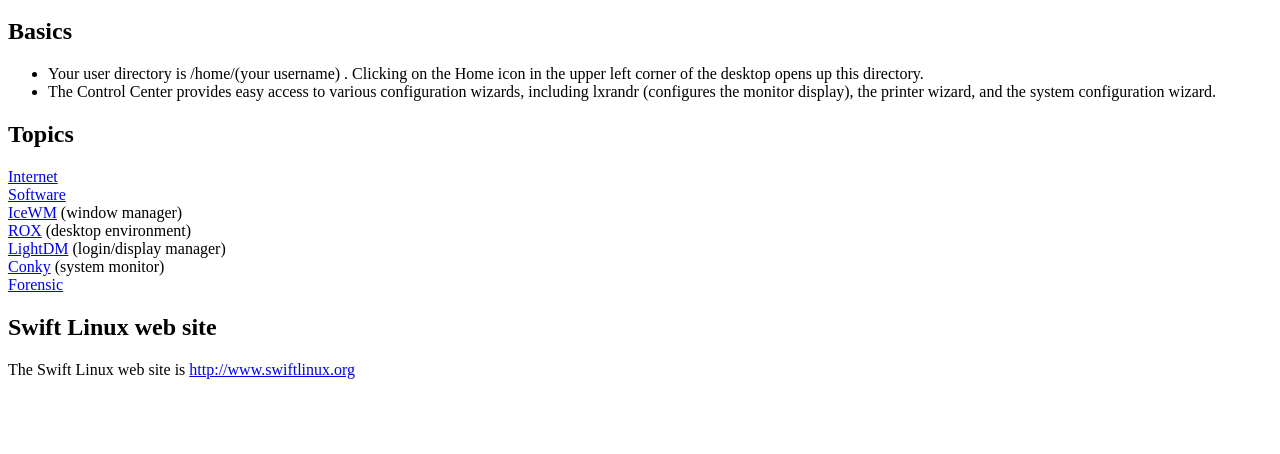
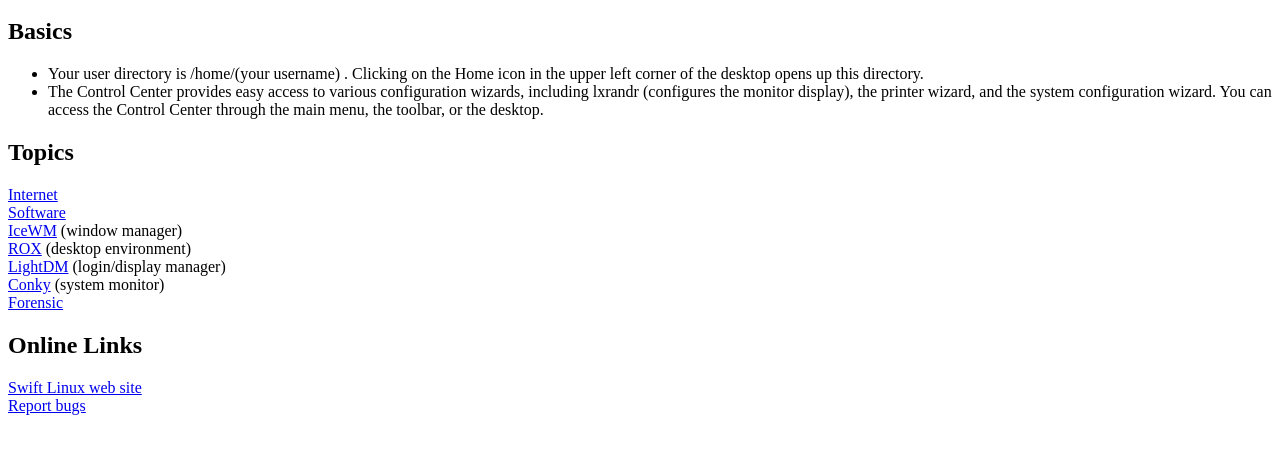
Before and after one commit to swiftlinuxold/z-lmde-add-help, a plain HTML site: page help/index.html in a window 1280 px wide. Shown: the part 48-502 px from the top of the page. Drawn offline with Linux system fonts and the light colour scheme.

Commit message:
Added link to bug reporting

```diff
--- a/help/index.html
+++ b/help/index.html
@@ -15,7 +15,8 @@ in the upper left corner of the desktop opens up this directory.
 	<LI>
 	The Control Center provides easy access to various configuration wizards,
 	including lxrandr (configures the monitor display), the printer wizard,
-	and the system configuration wizard.
+	and the system configuration wizard.  You can access the Control Center
+	through the main menu, the toolbar, or the desktop.
 	</LI>
 	</UL>
 <H2>Topics</H2>
@@ -33,8 +34,10 @@ in the upper left corner of the desktop opens up this directory.
 <BR>
 <a href="forensic.html">Forensic</a>
 
-<H2>Swift Linux web site</H2>
-The Swift Linux web site is <a href='http://www.swiftlinux.org'>http://www.swiftlinux.org</a>
+<H2>Online Links</H2>
+<a href='http://www.swiftlinux.org'>Swift Linux web site</a>
+<BR>
+<a href="http://launchpad.net/swiftlinux">Report bugs</a>
 
 </body>
 </html>
```
Also changed, not shown: help/internet.html (+7 -0 lines).
